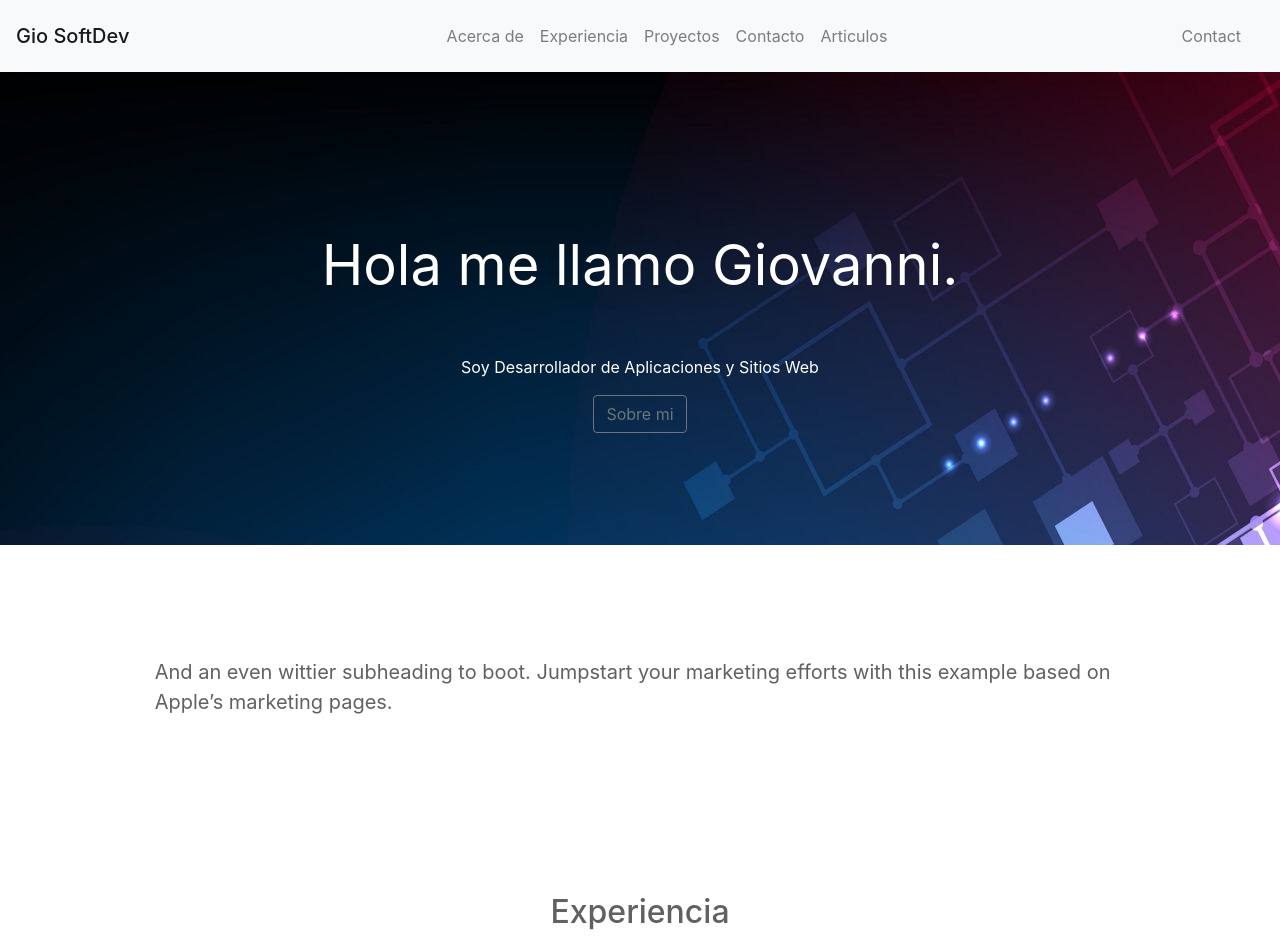
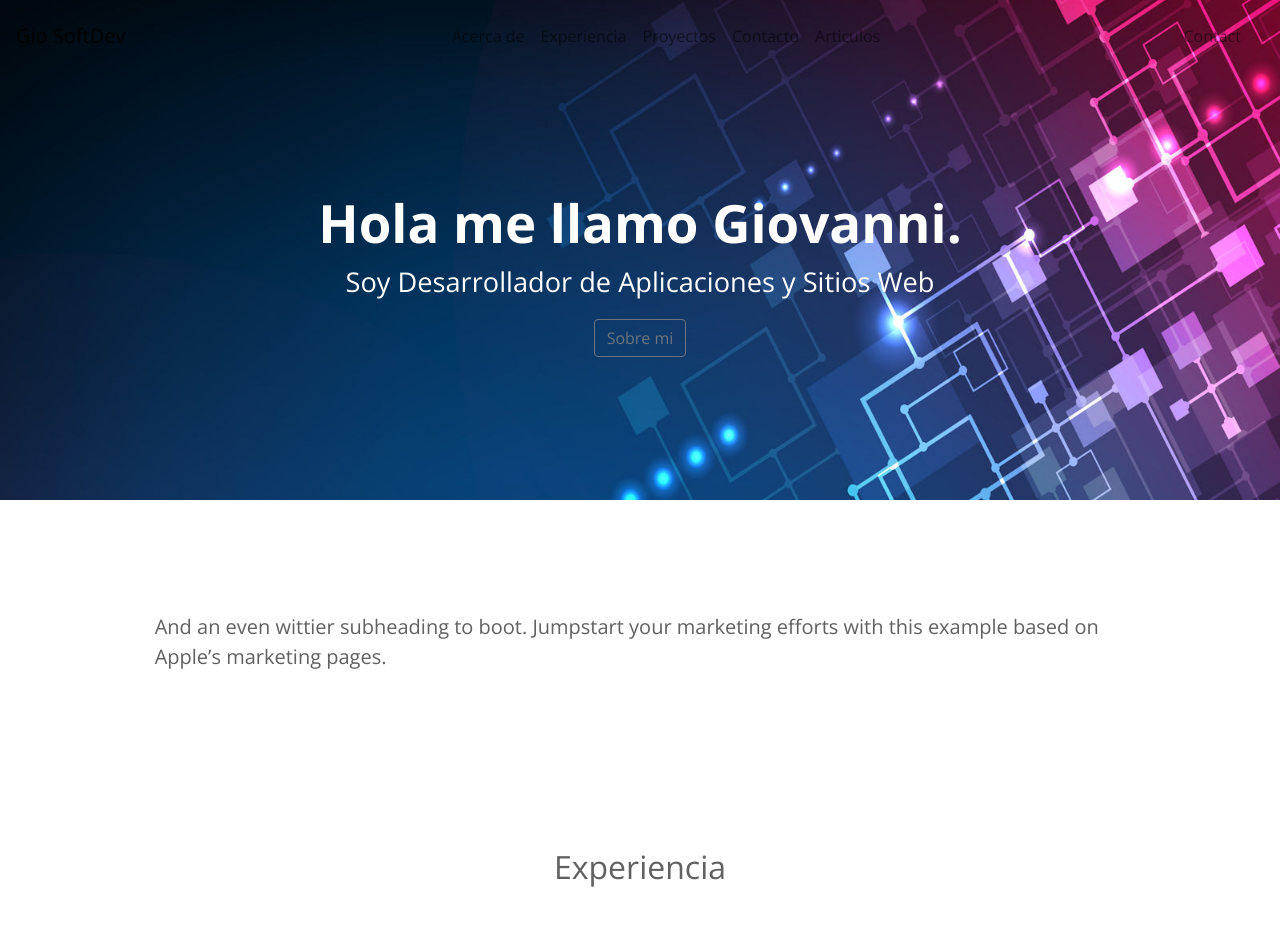
Before and after one commit to john0tough/john0tough.github.io, a Jekyll site: the page built from index.html, in a window 1280 px wide. Shown: the top 940 px of the page. Built offline with Jekyll 4.4.1, drawn with Linux system fonts in a browser that asks for light colours; nearby versions of some CDN libraries; grey boxes are pictures that could not be loaded.

Commit message:
ultimos cambios

```diff
--- a/_layouts/homeDefault.html
+++ b/_layouts/homeDefault.html
@@ -92,9 +92,9 @@
 			</div>
 		</div>
 	</nav>
-	<div id="home-profile" style="background-image: url('assets/images/digital-banner.jpg')" class="position-relative overflow-hidden p-3 pt-md-6 pb-md-6 text-center bg-dark text-white">
-		<div class="col-md-8 p-lg-5 mx-auto my-5 py-md-5">
-			<h1 class="display-4 font-weight-normal py-lg-5 me active">Hola me llamo Giovanni.</h1>
+	<div id="home-profile"  class="position-relative overflow-hidden d-flex text-center bg-dark text-white">
+		<div class="col-md-7 p-lg-5 mx-auto my-auto">
+			<h1 class="pt-lg-5 me active">Hola me llamo Giovanni.</h1>
 			<p class="my-title">Soy Desarrollador de Aplicaciones y Sitios Web</p>
 
 			<a class="btn btn-outline-secondary about-me" href="#">Sobre mi</a>
--- a/_sass/_home.scss
+++ b/_sass/_home.scss
@@ -1,17 +1,42 @@
 @include keyframes(hmOpacity){
     0% {
         opacity: 0;
-      }
-      100% {
+        transform: translate(-600px, 0px);
+    }
+    100% {
         opacity: 1;
+        transform: translate(0px, 0px);
     }
+}
+.navbar.navbar-fixed-top {
+    position: absolute;
+    width: 100%;
+    z-index: 1;
+    background-color: transparent!important;
 }
 .active {
     opacity: 0;
+    transform: translate(50px, 0px);
 }
 #home-profile{
+    background-image: url('../images/digital-banner.jpg');
+    background-size: cover;
+    background-position: center;
+    background-attachment: fixed;
+    min-height: 500px;
     .me{
-        @include animateOnce(hmOpacity, ease-in, 0.5s, 0.5s);
+        @include animateOnce(hmOpacity, ease-in, 0.5s, 0s);
+        font-size: 3.3rem;
+        font-weight: 600;
+        @media screen and (max-width: $break-md) {
+            font-size: 2.5rem;
+        }
+    }
+    .my-title{
+        font-size: 1.7rem;
+        @media screen and (max-width: $break-md) {
+            font-size: 2.5rem;
+        }
     }
 }
 main{
--- a/_sass/_menu.scss
+++ b/_sass/_menu.scss
@@ -1,4 +1,3 @@
-$break-default: 767px;
 .navbar {
 
   .navbar-toggler {
@@ -48,7 +47,7 @@ $break-default: 767px;
     }
   }
   .navbar-collapse {
-    @media screen and (max-width: $break-default) {
+    @media screen and (max-width: $break-md) {
       position: absolute;
       display: block !important;
 
@@ -70,7 +69,7 @@ $break-default: 767px;
     }
   }
   .show-collapse {
-    @media screen and (max-width: $break-default) {
+    @media screen and (max-width: $break-md) {
       transform: translate3d(0, 672px, 0);
     }
   }
--- a/assets/css/main.scss
+++ b/assets/css/main.scss
@@ -3,8 +3,16 @@
 # only Main files contain this front matter, not partials.
 ---
 
+@import url('https://fonts.googleapis.com/css?family=Open+Sans:400,700');
+
 $color: #425ff4;
+$break-md: 767.98px;
+$break-sm: 575.98px;
+
 @import url("https://stackpath.bootstrapcdn.com/bootstrap/4.2.1/css/bootstrap.min.css");
 @import "utilities";
 @import "menu";
 @import "home";
+body {
+    font-family: 'Open Sans', sans-serif!important;
+}
```
